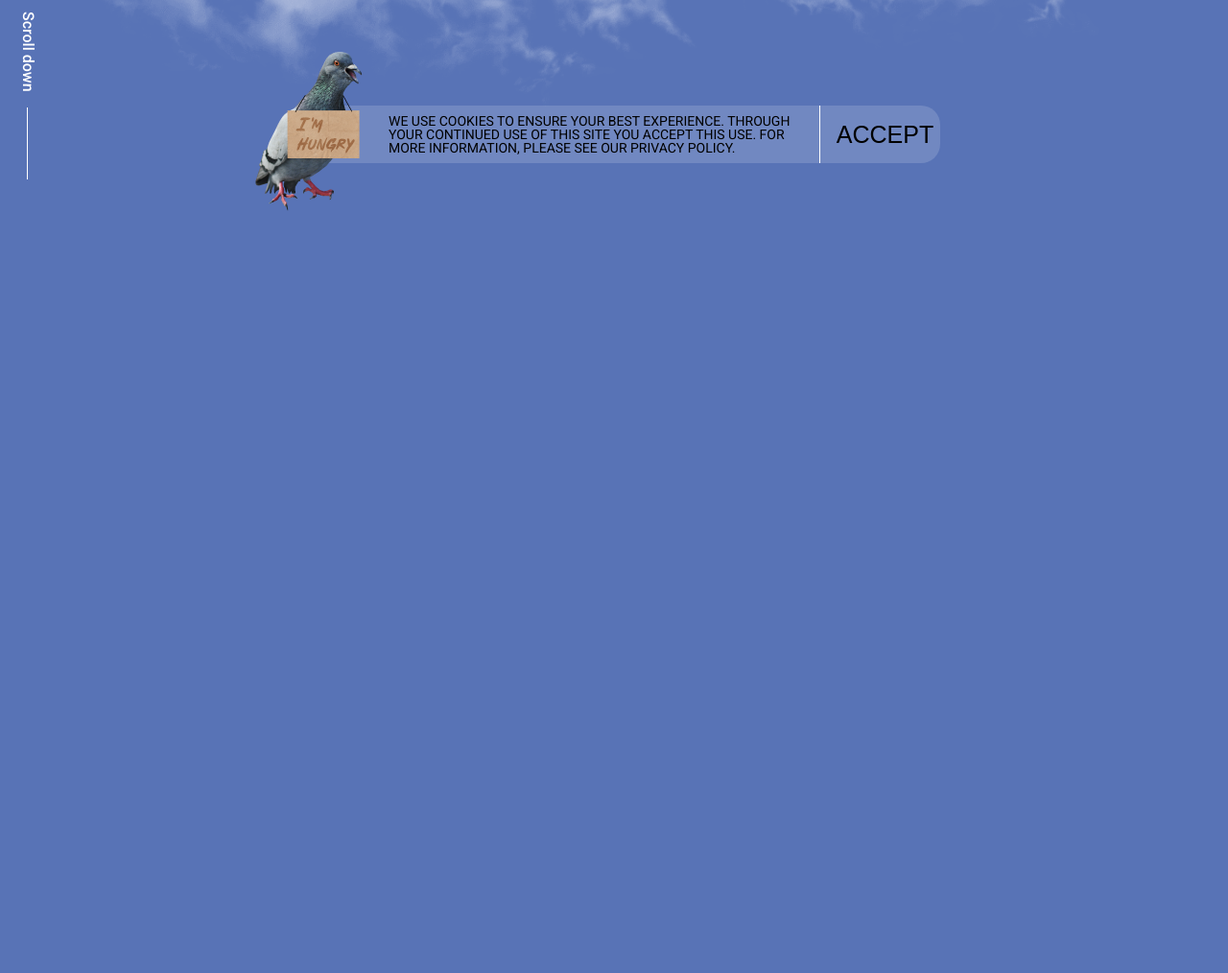
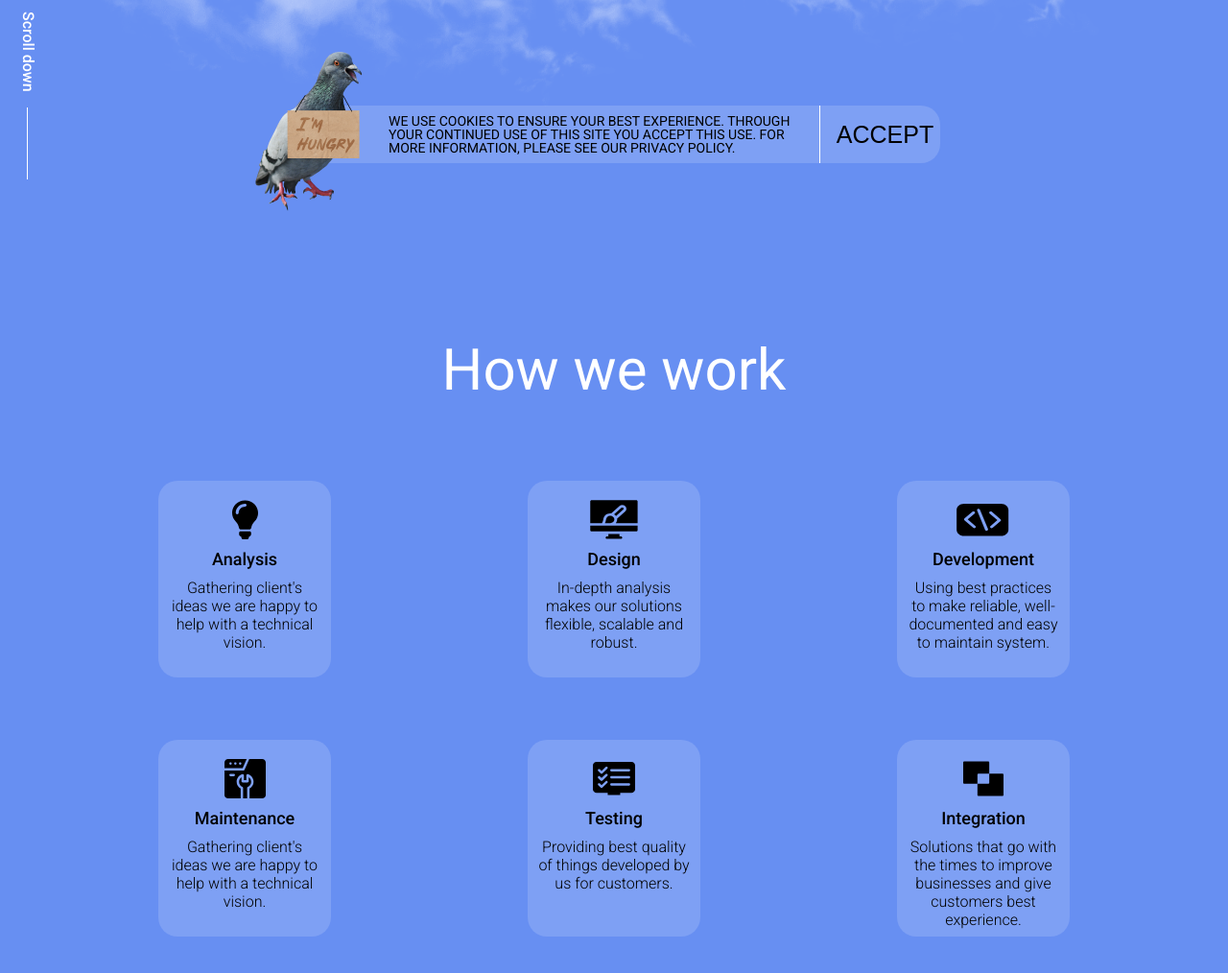
Before and after one commit to Pavel-dro1d/landing-live-streaming, a website: page index.html in a window 1280 px wide. Shown: the part 580-1594 px from the top of the page at 96% size. Before the commit the page ends 880 px from the top, so only its background shows below. Drawn offline with nearby package versions, Linux system fonts and the light colour scheme; files that its build step writes are made by us from their sources.

Commit message:
work section implementation

```diff
--- a/index.html
+++ b/index.html
@@ -81,6 +81,78 @@
           </div>
         </div>
       </section>
+
+      <section class="work-section">
+        <div class="container">
+          <div class="work">
+            <h2 class="work__title"> How we work </h2>
+            <div class="work__cards-wrapper">
+
+              <figure class="info-card card--analysis" aria-label="card analysis">
+                <svg class="info-card__icon icon--bulb" aria-label="bulb img">
+                  <use href="assets/sprites.svg#bulb-icon"></use>
+                </svg>
+                <h3 class="info-card__title">Analysis</h3>
+                <p class="info-card__desc">
+                  Gathering client's ideas we are happy to help with a technical vision.
+                </p>
+              </figure>
+
+              <figure class="info-card card--design" aria-label="card design">
+                <svg class="info-card__icon icon--design" aria-label="design img">
+                  <use href="assets/sprites.svg#design-icon"></use>
+                </svg>
+                <h3 class="info-card__title">Design</h3>
+                <p class="info-card__desc">
+                  In-depth analysis makes our solutions flexible, scalable and robust.
+                </p>
+              </figure>
+
+              <figure class="info-card card--dev" aria-label="dev card">
+                <svg class="info-card__icon icon--dev" aria-label="dev img">
+                  <use href="assets/sprites.svg#dev-icon"></use>
+                </svg>
+                <h3 class="info-card__title">Development</h3>
+                <p class="info-card__desc">
+                  Using best practices to make reliable, well-documented and easy to maintain system.
+                </p>
+              </figure>
+
+              <figure class="info-card card--maintenance" aria-label="maintenance card">
+                <svg class="info-card__icon icon--maintenance" aria-label="maintenance img">
+                  <use href="assets/sprites.svg#maintenance-icon"></use>
+                </svg>
+                <h3 class="info-card__title">Maintenance</h3>
+                <p class="info-card__desc">
+                  Gathering client's ideas we are happy to help with a technical vision.
+                </p>
+              </figure>
+
+              <figure class="info-card card--testing" aria-label="testing card">
+                <svg class="info-card__icon icon--testing" aria-label="testing img">
+                  <use href="assets/sprites.svg#testing-icon"></use>
+                </svg>
+                <h3 class="info-card__title">Testing</h3>
+                <p class="info-card__desc">
+                  Providing best quality of things developed by us for customers.
+                </p>
+              </figure>
+
+
+              <figure class="info-card card--integration" aria-label="integration card">
+                <svg class="info-card__icon icon--integration" aria-label="integration img">
+                  <use href="assets/sprites.svg#integration-icon"></use>
+                </svg>
+                <h3 class="info-card__title">Integration</h3>
+                <p class="info-card__desc">
+                  Solutions that go with the times to improve businesses and give customers best experience.
+                </p>
+              </figure>
+
+            </div>
+          </div>
+        </div>
+      </section>
     </main>
   </body>
 </html>
--- a/styles/_basic.scss
+++ b/styles/_basic.scss
@@ -25,6 +25,10 @@ a {
  color: unset;
 }
 
+figure {
+    margin: 0;
+}
+
 li {
     list-style: none;
 }
--- /dev/null
+++ b/styles/_cards.scss
@@ -0,0 +1,56 @@
+@use "variables" as v;
+@use "mixins" as m;
+@use "sass:color";
+
+.info-card {
+    width: 180px;
+    height: 205px;
+    padding: 20px 10px 0;
+    border-radius: 20px;
+    background-color: color.adjust(v.$color_white, $alpha: -0.85);
+    @include m.d-flex(start, center, nowrap, column, 0, 10px);
+
+    &__icon {
+        width: 25px;
+        height: 25px;
+        fill: v.$color_black;
+    }
+
+    &__title {
+        @include m.font(18px, 500, v.$color_black);
+    }
+
+    &__desc {
+        text-align: center;
+        @include m.font(16px, 300, v.$color_black);
+    }
+
+    &:hover {
+        cursor: pointer;
+
+        background-color: color.adjust(v.$color_white, $alpha: -0.9);
+
+        .info-card__icon {
+            fill: v.$color_white;
+        }
+
+        .info-card__title, .info-card__desc {
+            color: v.$color_white;
+        }
+    }
+
+    @media (max-width: v.$media_min) {
+        width: 140px;
+        height: 170px;
+
+        &__title {
+            @include m.font(14px, 400, v.$color_black);
+        }
+
+        &__desc {
+            @include m.font(11px, 300, v.$color_black);
+        }
+
+    }
+
+}
--- a/styles/_importer.scss
+++ b/styles/_importer.scss
@@ -1,3 +1,5 @@
 @forward "basic";
+@forward "cards";
 @forward "header";
 @forward "hero";
+@forward "work";
--- a/styles/_variables.scss
+++ b/styles/_variables.scss
@@ -1,4 +1,5 @@
-$color_blue:#5873b6;
+// $color_blue:#5873b6;
+$color_blue:#678ff2;
 $color_white:#fff;
 $color_black:#000;
 
--- /dev/null
+++ b/styles/_work.scss
@@ -0,0 +1,116 @@
+@use "variables" as v;
+@use "mixins" as m;
+@use "placeholders";
+@use "sass:color";
+
+.work-section {
+    padding: 50px 20px 180px;
+
+    .work {
+        margin: 0 auto;
+        text-align: center;
+
+        &__title {
+            margin: 0 0 80px 0;
+            @include m.font(60px, 400, v.$color_white);
+
+            @media (max-width: v.$media_min) {
+                display: none;
+            }
+        }
+
+        &__cards-wrapper {
+            margin: 0 auto;
+            max-width: 950px;
+            display: grid;
+            grid-template-columns: repeat(3, 1fr);
+            grid-template-rows: repeat(2, 1fr);
+            row-gap: 65px;
+            justify-items: center;
+            align-items: center;
+            grid-template-areas:
+            "analysis design dev"
+            "maintenance testing integration";
+
+            .card--analysis {
+                grid-area: analysis;
+                justify-self: start;
+            }
+
+            .card--design {
+                grid-area: design;
+            }
+
+            .card--dev {
+                grid-area: dev;
+                justify-self: end;
+            }
+
+            .card--maintenance {
+                grid-area: maintenance;
+                justify-self: start;
+            }
+
+            .card--testing {
+                grid-area: testing;
+            }
+
+            .card--integration {
+                grid-area: integration;
+                justify-self: end;
+            }
+
+            .icon--bulb {
+                width: 29px;
+                height: 41px;
+            }
+
+            .icon--design {
+                width: 50px;
+                height: 41px;
+            }
+
+            .icon--dev {
+                width: 55px;
+                height: 41px;
+            }
+
+            .icon--maintenance {
+                width: 43px;
+                height: 41px;
+            }
+
+            .icon--testing {
+                width: 44px;
+                height: 41px;
+            }
+
+            .icon--integration {
+                width: 42px;
+                height: 41px;
+            }
+
+            @media (max-width: v.$media_md) {
+                display: grid;
+                grid-template-columns: repeat(2, 1fr);
+                grid-template-rows: repeat(3, 1fr);
+                grid-template-areas:
+                "analysis design"
+                "dev maintenance"
+                "testing integration";
+
+                .card--analysis,
+                .card--design,
+                .card--dev,
+                .card--maintenance,
+                .card--testing,
+                .card--integration {
+                    justify-self: center;
+                }
+
+
+
+            }
+        }
+    }
+}
```
